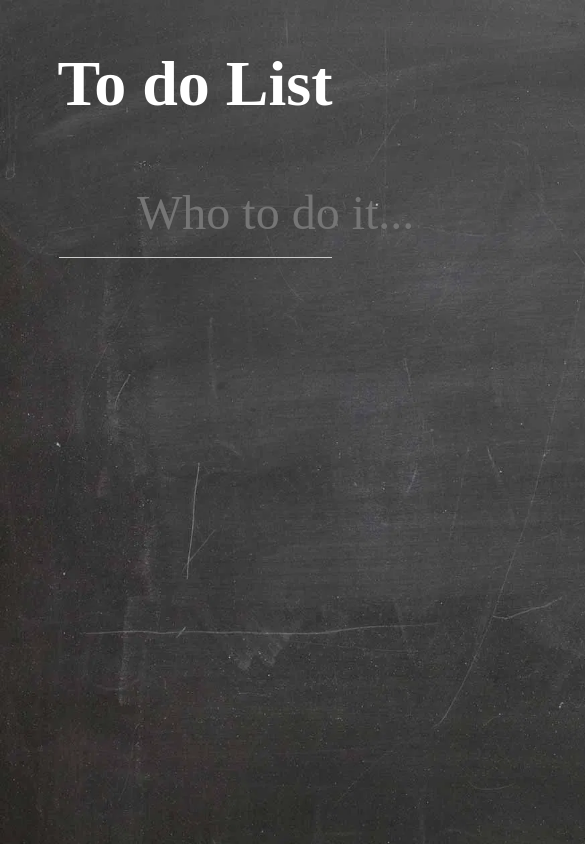
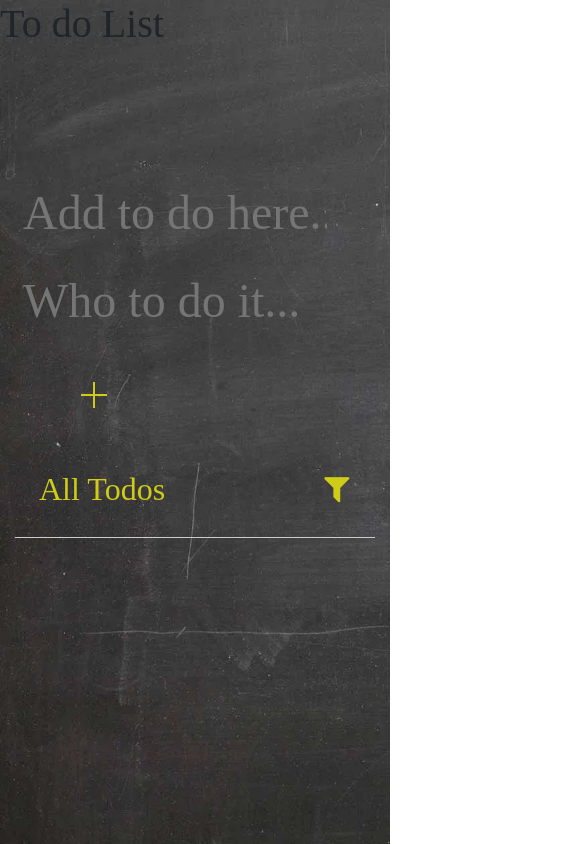
Before and after one commit to TinoBrose/ToDoList_WebApp, a React (Create React App) app: page / in a window 390 px wide. Shown: the top 844 px of the page, 585 px wide, since content can reach past the window. Built offline with nearby package versions, Linux system fonts and the light colour scheme.

Commit message:
updates on css and responsivness

```diff
--- a/package.json
+++ b/package.json
@@ -6,10 +6,12 @@
     "@testing-library/jest-dom": "^5.11.6",
     "@testing-library/react": "^11.1.2",
     "@testing-library/user-event": "^12.2.2",
+    "bootstrap": "^4.5.3",
     "react": "^17.0.1",
     "react-dom": "^17.0.1",
     "react-icons": "^3.11.0",
     "react-scripts": "4.0.0",
+    "reactstrap": "^8.7.1",
     "web-vitals": "^0.2.4"
   },
   "scripts": {
--- a/src/App.css
+++ b/src/App.css
@@ -26,6 +26,8 @@ body {
 }
 header {
   font-size: 2rem;
+  font-family: 'Waiting for the Sunrise', cursive;
+
 }
 
 header {
@@ -35,12 +37,9 @@ header {
   align-items: center;
 }
 
-main {
-  width: 70%;
-  margin: auto;
-}
 
-hr {
+
+.hr {
   display: block;
   height: 1px;
   border: 0;
--- a/src/App.js
+++ b/src/App.js
@@ -3,6 +3,7 @@ import './App.css';
 //importing components
 import Form from './components/Form';
 import TodoList from './components/TodoList';
+import { Container, Row } from 'reactstrap';
 
 
 function App() {
@@ -61,7 +62,7 @@ function App() {
       <header>
         <h1>To do List</h1>
       </header>
-      <main>
+      <Container>
         <Form
         inputText={inputText}
         inputWho={inputWho}
@@ -71,13 +72,13 @@ function App() {
         setInputWho={setInputWho}
         setStatus={setStatus}
         />
-        <hr />
+        <hr className="hr" />
         <TodoList
         setTodos={setTodos}
         todos={todos}
         filteredTodos={filteredTodos}
         />
-      </main>
+      </Container>
     </div>
   );
 }
--- /dev/null
+++ b/src/components/Dropdownfilter.js
@@ -0,0 +1,27 @@
+import React, { useState } from 'react';
+import { Dropdown, DropdownToggle, DropdownMenu, DropdownItem } from 'reactstrap';
+
+const Dropdownfilter = ({setStatus}) => {
+  const [dropdownOpen, setDropdownOpen] = useState(false);
+
+  const toggle = () => setDropdownOpen(prevState => !prevState);
+
+  const statusHandler = (e) => {
+    setStatus(e.target.value);
+}
+
+  return (
+    <Dropdown  onChange={statusHandler} name="todos" isOpen={dropdownOpen} toggle={toggle}>
+      <DropdownToggle caret>
+        Filter todos
+        </DropdownToggle>
+      <DropdownMenu>
+        <DropdownItem value="all">All todos</DropdownItem>
+        <DropdownItem value="completed">Done</DropdownItem>
+        <DropdownItem value="uncompleted">Not done</DropdownItem>
+      </DropdownMenu>
+    </Dropdown>
+  );
+}
+
+export default Dropdownfilter;
--- a/src/components/Form.css
+++ b/src/components/Form.css
@@ -1,20 +1,5 @@
 /* FORM CSS */
 
-form {
-  display: flex;
-  justify-content: center;
-  align-items: center;
-  column-gap: 2rem;
-}
-
-
-form input {
-  flex: 3;
-}
-
-form button {
-  flex: 1;
-}
 
 form input,
 form button {
@@ -26,14 +11,19 @@ form button {
   border: none;
 }
 
+form input {
+  width: 20rem;
+}
+
 
 form button {
-    padding-top: 1rem;
+    padding: 1.5rem 0 1.5rem 0;
     font-size: 2rem;
   color: rgb(207, 204, 23);
   cursor: pointer;
   transition: all 0.3s ease;
-  border: none;
+  width: 10rem;
+
 }
 
 form button:hover {
@@ -46,13 +36,12 @@ form button:hover {
 .filter-todo {
     font-size: 2rem;
     background-color: rgba(255, 255, 255, 0.123);
-    border: 0;
-    width: 200px;
+    width: 10rem;
     -webkit-appearance: none;
     -moz-appearance: none;
     appearance: none;
-    font-family: 'Waiting for the Sunrise', cursive;
-    padding: 0 1rem 0 1rem;
+    padding: 0 1rem 0 0.5rem;
+    border-radius: 8px;
   }
 
 select {
@@ -63,22 +52,21 @@ select {
     outline: 0;
     box-shadow: none;
     border: 0 !important;
-    font-size: 3rem;
-    font-family: 'Waiting for the Sunrise', cursive;
     color: rgb(207, 204, 23);
     cursor: pointer;
+    background-color: transparent !important;
+
   }
 
 
 
   /* Custom Select */
 .select {
-    margin: 1rem;
+    margin: 0 1rem 0 1rem;
     position: relative;
-    overflow: hidden;
     color: rgb(207, 204, 23);
-    padding: 10px;
     font-family: 'Waiting for the Sunrise', cursive;
+    padding: 1.5rem 0 1.5rem 0;
   }
 
 
@@ -87,14 +75,10 @@ select {
     content: "\f0b0";
     font-family: FontAwesome;
     position: absolute;
-    top: 0;
-    right: 0;
-    padding: 1rem;
-    background: rgba(255, 255, 255, 0);
     cursor: pointer;
-    pointer-events: none;
     font-size: 2rem;
     transition: all 0.3s ease;
+    right: 0.6rem;
 
   }
 
--- a/src/components/Form.js
+++ b/src/components/Form.js
@@ -1,11 +1,15 @@
-import React from 'react';
+import React, { useState } from 'react';
+import Dropdownfilter from './Dropdownfilter';
 import { VscAdd } from 'react-icons/vsc';
+import { Row, Col } from 'reactstrap';
+
 
 import './Form.css'
 
 
 /*create a variable for the component (Form) and add the props that come from app.js */
 const Form = ({setInputText, todos, setTodos, inputText, setStatus, inputWho, setInputWho}) => {
+
 
     /*create a variable with an event for the input field (inputTextHander) --- needs to be added to the submit Button below */
     const inputTextHandler = (e) => {
@@ -37,13 +41,24 @@ const Form = ({setInputText, todos, setTodos, inputText, setStatus, inputWho, se
         setStatus(e.target.value);
     }
 
+
+
+
     return(
         <form>
+            <Row>
+            <Col md>
                 <input value={inputText} onChange={inputTextHandler} type="text" placeholder="Add to do here..."/>
+            </Col>
+            <Col md>
                 <input value={inputWho} onChange={inputWhoHandler} type="who" placeholder="Who to do it..."/>
+            </Col>
+            <Col md="2">
                 <button onClick={submitTodoHandler} type="submit" >
                     <VscAdd />
                 </button>
+            </Col>
+            <Col md="auto">
                 <div className="select">
                     <select onChange={statusHandler} name="todos" className="filter-todo">
                         <option value="all">All Todos</option>
@@ -51,6 +66,8 @@ const Form = ({setInputText, todos, setTodos, inputText, setStatus, inputWho, se
                         <option value="uncompleted">Not done</option>
                     </select>
                 </div>
+            </Col>
+            </Row>
         </form>
     );
 }
--- a/src/components/Todo.css
+++ b/src/components/Todo.css
@@ -3,7 +3,6 @@
     /*background: white;*/
     color: white;
     font-size: 3rem;
-    display: flex;
     justify-content: space-between;
     align-items: center;
     transition: all 1s ease;
@@ -14,16 +13,9 @@
 
 }
 
-.todo-flex {
-  flex: 6;
-}
 
-.todoWho-flex {
-  flex: 2;
-}
 
 .todoBtns-flex {
-  flex: 1;
   float: right;
 }
 
--- a/src/components/Todo.js
+++ b/src/components/Todo.js
@@ -1,6 +1,8 @@
 import React from 'react';
 import { CgTrash, CgRedo } from 'react-icons/cg';
 import { MdCheck } from 'react-icons/md';
+import { Container, Row, Col } from 'reactstrap';
+
 
 
 
@@ -30,14 +32,20 @@ const Todo = ({ text, todo, setTodos, todos, who }) => {
     };
 
     return(
-        <div className="todo">
-            <div className="todo-flex">
+        <Container>
+        <Row className="todo">
+            <Col xs="auto">
+            <div>
                 <li className={`todo-item ${todo.completed ? "completed" : ''}`}>• {text}</li>
             </div>
-            <div className="todoWho-flex">
+            </Col>
+            <Col xs="auto">
+            <div>
                 <li className={`todo-item ${todo.completed ? "completed" : ''}`}> {who}</li>
             </div>
-            <div className="todoBtns-flex">
+            </Col>
+            <Col xs="2">
+            <div>
                 <button onClick={completeHandler} className="complete-btn">
                     <MdCheck className={`todo-item ${todo.completed ? "display" : ''}`}/>
                     <CgRedo className={`todo-item ${todo.completed ? '' : 'display'}`}/>
@@ -46,7 +54,9 @@ const Todo = ({ text, todo, setTodos, todos, who }) => {
                     <CgTrash />
                 </button>
             </div>
-        </div>
+            </Col>
+        </Row>
+        </Container>
     );
 }
 
--- a/src/components/TodoList.css
+++ b/src/components/TodoList.css
@@ -5,6 +5,8 @@
   }
 
   .todo-list {
-    width: 80%;
+    width: 90%;
     list-style: none;
+    font-family: 'Waiting for the Sunrise', cursive;
+
   }
--- a/src/components/TodoList.js
+++ b/src/components/TodoList.js
@@ -1,5 +1,7 @@
 import React from 'react';
 import './TodoList.css'
+import { Row, Col } from 'reactstrap';
+
 
 //import component
 import Todo from './Todo';
--- a/src/index.js
+++ b/src/index.js
@@ -3,6 +3,7 @@ import ReactDOM from 'react-dom';
 import './index.css';
 import App from './App';
 import reportWebVitals from './reportWebVitals';
+import 'bootstrap/dist/css/bootstrap.min.css';
 
 ReactDOM.render(
   <React.StrictMode>
```
Also changed, not shown: 1 other file (tests, documents, lock files or other folders). Lines whose indentation alone changed are shown as unchanged.
